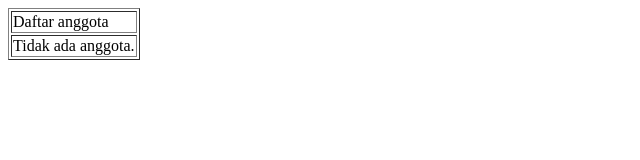
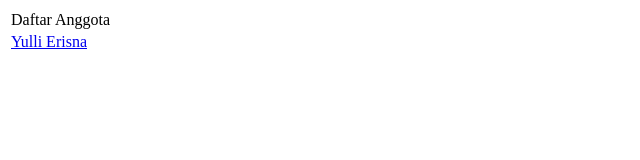
Before and after one commit to haikal-aulia97/SINF2020-2025-A-Kelompok02, a plain HTML site: page index.html in a window 1280 px wide. Shown: the whole page, without its empty margins (0-640 px from the left). Drawn offline with Linux system fonts and the light colour scheme.

Commit message:
halaman 2308107010015.html

```diff
--- a/index.html
+++ b/index.html
@@ -1,12 +1,13 @@
 <!DOCTYPE html>
-<html>
+<html lang="en">
   <head>
-    <title>Utama – Admin</title>
+    <meta charset="utf-8" />
+    <title>title</title>
   </head>
-<body>
-  <table border=”0”>
-    <tr><td>Daftar anggota</td></tr>
-    <tr><td>Tidak ada anggota.</td></tr>
-  </table>
-</body>
+  <body>
+    <table border="0">
+    <tr><td>Daftar Anggota</td></tr>
+    <tr><td><a href ="2308107010015.html">Yulli Erisna</a></td></tr>
+    </table>
+  </body>
 </html>
```
Also changed, not shown: 2308107010015.html (added, +10 -0 lines).
